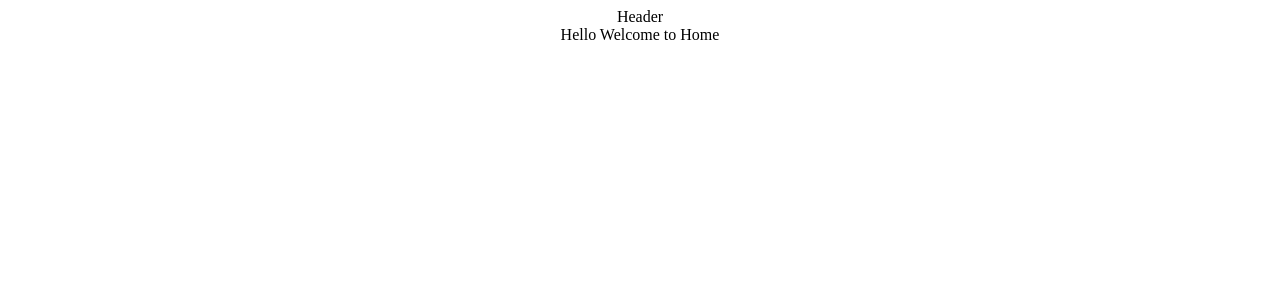
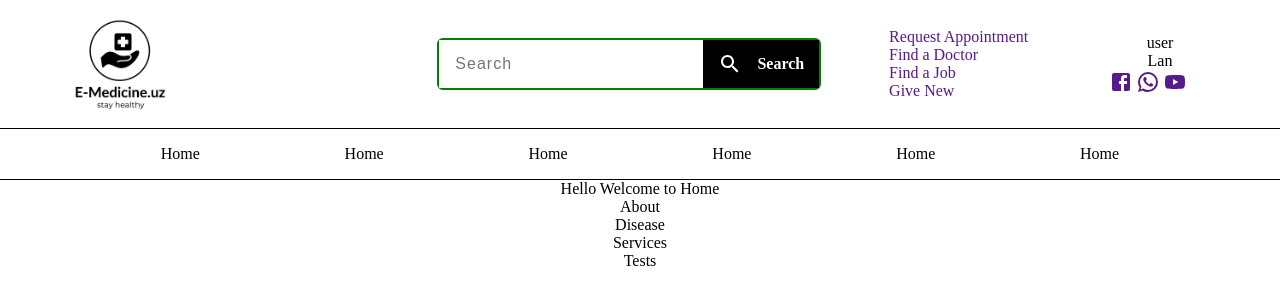
Before and after one commit to Bahtiyorjon1997/e-medicine, a React (Create React App) app: page / in a window 1280 px wide. Shown: the top 304 px of the page. Built offline with nearby package versions, Linux system fonts and the light colour scheme.

Commit message:
topbar ready

```diff
--- a/package.json
+++ b/package.json
@@ -3,6 +3,9 @@
   "version": "0.1.0",
   "private": true,
   "dependencies": {
+    "@material-ui/core": "^4.12.3",
+    "@material-ui/icons": "^4.11.2",
+    "@mui/icons-material": "^5.4.2",
     "@testing-library/jest-dom": "^5.16.1",
     "@testing-library/react": "^12.1.2",
     "@testing-library/user-event": "^13.5.0",
--- a/public/index.html
+++ b/public/index.html
@@ -25,19 +25,17 @@
       Learn how to configure a non-root public URL by running `npm run build`.
     -->
     <title>React App</title>
+    <style>
+      *{
+        margin: 0;
+        padding: 0;
+        box-sizing: border-box;
+      }
+    </style>
   </head>
   <body>
     <noscript>You need to enable JavaScript to run this app.</noscript>
     <div id="root"></div>
-    <!--
-      This HTML file is a template.
-      If you open it directly in the browser, you will see an empty page.
 
-      You can add webfonts, meta tags, or analytics to this file.
-      The build step will place the bundled scripts into the <body> tag.
-
-      To begin the development, run `npm start` or `yarn start`.
-      To create a production bundle, use `npm run build` or `yarn build`.
-    -->
   </body>
 </html>
--- a/src/App.js
+++ b/src/App.js
@@ -1,19 +1,20 @@
 import styled from "styled-components";
 import Header from "./components/Header";
 import Home from "./components/Home";
+import About from "./components/About";
+import Disease from "./components/Diseases";
+import Service from "./components/Service";
+import Tests from "./components/Tests";
 
 function App() {
   return (
     <Wrapper>
-      {/* header */}
       <Header />
-      {/* home */}
       <Home />
-      {/* about */}
-      {/* diseases */}
-      {/* services */}
-      {/* tests */}
-      {/* footer */}
+      <About />
+      <Disease />
+      <Service />
+      <Tests />
     </Wrapper>
   );
 }
--- a/src/components/Header/index.js
+++ b/src/components/Header/index.js
@@ -1,10 +1,153 @@
 import React from "react";
 import styled from "styled-components";
+import logo from "../../assets/Logo.png";
+import { Search, Facebook, WhatsApp, YouTube } from "@material-ui/icons/";
 
 const Header = () => {
-  return <HeaderWrap>Header</HeaderWrap>;
+  return (
+    <HeaderWrap>
+      <TopBar>
+        <div className="container">
+          <a href="https://google.com" className="navbar-brand">
+            <img src={logo} alt="logo" />
+          </a>
+          <div className="nav-elements">
+            <div className="input-container">
+              <input type="text" placeholder="Search" className="inpt" />
+              <div className="search">
+                <Search />
+                <span>Search</span>
+              </div>
+            </div>
+            <div className="offers">
+              <a href="">Request Appointment</a>
+              <a href="">Find a Doctor</a>
+              <a href="">Find a Job</a>
+              <a href="">Give New</a>
+            </div>
+            <div className="social">
+              <div className="sign-in">user</div>
+              <div className="languages">Lan</div>
+              <ul>
+                <li>
+                  <a href="">
+                    <Facebook />
+                  </a>
+                </li>
+                <li>
+                  <a href="">
+                    <WhatsApp />
+                  </a>
+                </li>
+                <li>
+                  <a href="">
+                    <YouTube />
+                  </a>
+                </li>
+              </ul>
+            </div>
+          </div>
+        </div>
+      </TopBar>
+      <BottomBar>
+        <ul>
+          <li>Home</li>
+          <li>Home</li>
+          <li>Home</li>
+          <li>Home</li>
+          <li>Home</li>
+          <li>Home</li>
+        </ul>
+      </BottomBar>
+    </HeaderWrap>
+  );
 };
 
 const HeaderWrap = styled.header``;
 
+const TopBar = styled.div`
+  .container {
+    display: flex;
+    justify-content: space-between;
+    align-items: center;
+    padding: 0 5rem;
+    color: black;
+    /* border: 1px solid black; */
+  }
+  a {
+    display: flex;
+    align-items: left;
+    text-decoration: none;
+    flex: 1;
+    margin-left: -1.5rem;
+  }
+
+  .nav-elements {
+    flex: 2;
+    display: flex;
+    justify-content: space-between;
+    align-items: center;
+
+    & > .input-container {
+      width: 24rem;
+      border: 2px solid green;
+      display: flex;
+      justify-content: space-between;
+      border-radius: 6px;
+      font-size: 16px;
+    }
+    .inpt {
+      height: 3rem;
+      outline: none;
+      border: none;
+      display: inline-block;
+      font-size: 16px;
+      flex: 4;
+      padding: 0 1rem;
+      letter-spacing: 1px;
+    }
+    .search {
+      display: inline-block;
+      display: flex;
+      justify-content: space-evenly;
+      align-items: center;
+      background-color: black;
+      color: white;
+      font-weight: 600;
+      flex: 2;
+      cursor: pointer;
+    }
+  }
+
+  .social > ul {
+    display: flex;
+    justify-content: space-around;
+    width: 5rem;
+  }
+
+  .social > ul > li {
+    list-style-type: none;
+  }
+
+  img {
+    height: auto;
+    width: 8rem;
+  }
+`;
+
+const BottomBar = styled.div`
+  width: 100vw;
+  min-height: 3rem;
+  border-top: 1px solid black;
+  border-bottom: 1px solid black;
+
+  & > ul {
+    display: flex;
+    padding: 1rem;
+    align-items: center;
+    justify-content: space-evenly;
+    list-style-type: none;
+  }
+`;
+
 export default Header;
```
Also changed, not shown: src/assets/Logo.png (added), 1 other file (tests, documents, lock files or other folders).
